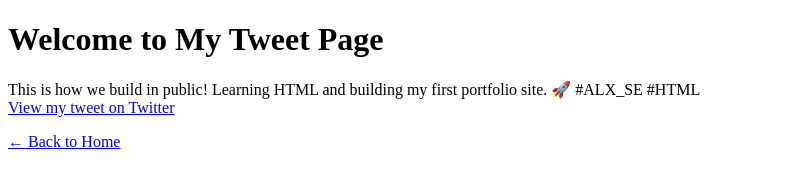
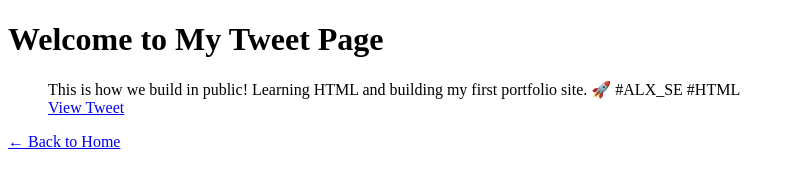
Before and after one commit to Ishmael9602/My_First_Portfolio, a plain HTML site: page html_basic/tweets.html in a window 1280 px wide. Shown: the whole page, without its empty margins (0-795 px from the left). Drawn offline with Linux system fonts and the light colour scheme.

Commit message:
embeded tweetter post

```diff
--- a/html_basic/tweets.html
+++ b/html_basic/tweets.html
@@ -5,15 +5,17 @@
     <meta name="viewport" content="width=device-width, initial-scale=1.0">
     <title>My First Portfolio</title>
 </head>
-<h1>Welcome to My Tweet Page</h1>
+    <h1>Welcome to My Tweet Page</h1>
 
-    <p>
-      This is how we build in public! Learning HTML and building my first portfolio site. 🚀 #ALX_SE #HTML <br />
-      <a href="https://x.com/PhikaneM/status/1929234022787383527" target="_blank">
-        View my tweet on Twitter
-      </a>
-    </p>
+    <!-- Embedded tweet using blockquote only -->
+    <blockquote class="twitter-tweet">
+      <p lang="en" dir="ltr">
+        This is how we build in public! Learning HTML and building my first portfolio site. 🚀 #ALX_SE #HTML <br />
+        <a href="https://x.com/PhikaneM/status/1929234022787383527">View Tweet</a>
+      </p>
+    </blockquote>
 
+    <!-- Link back to homepage -->
     <p>
       <a href="index.html">← Back to Home</a>
     </p>
```
